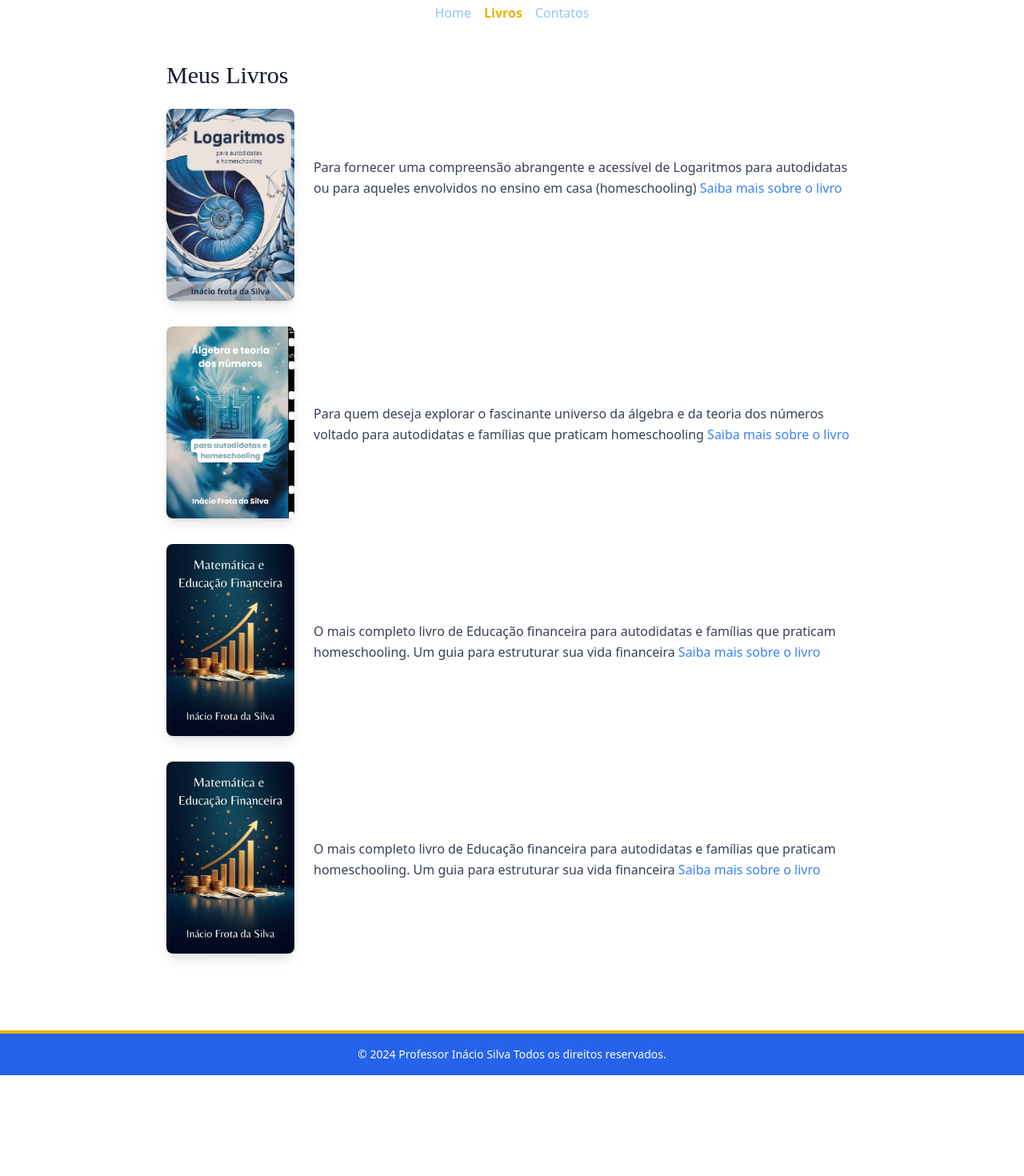
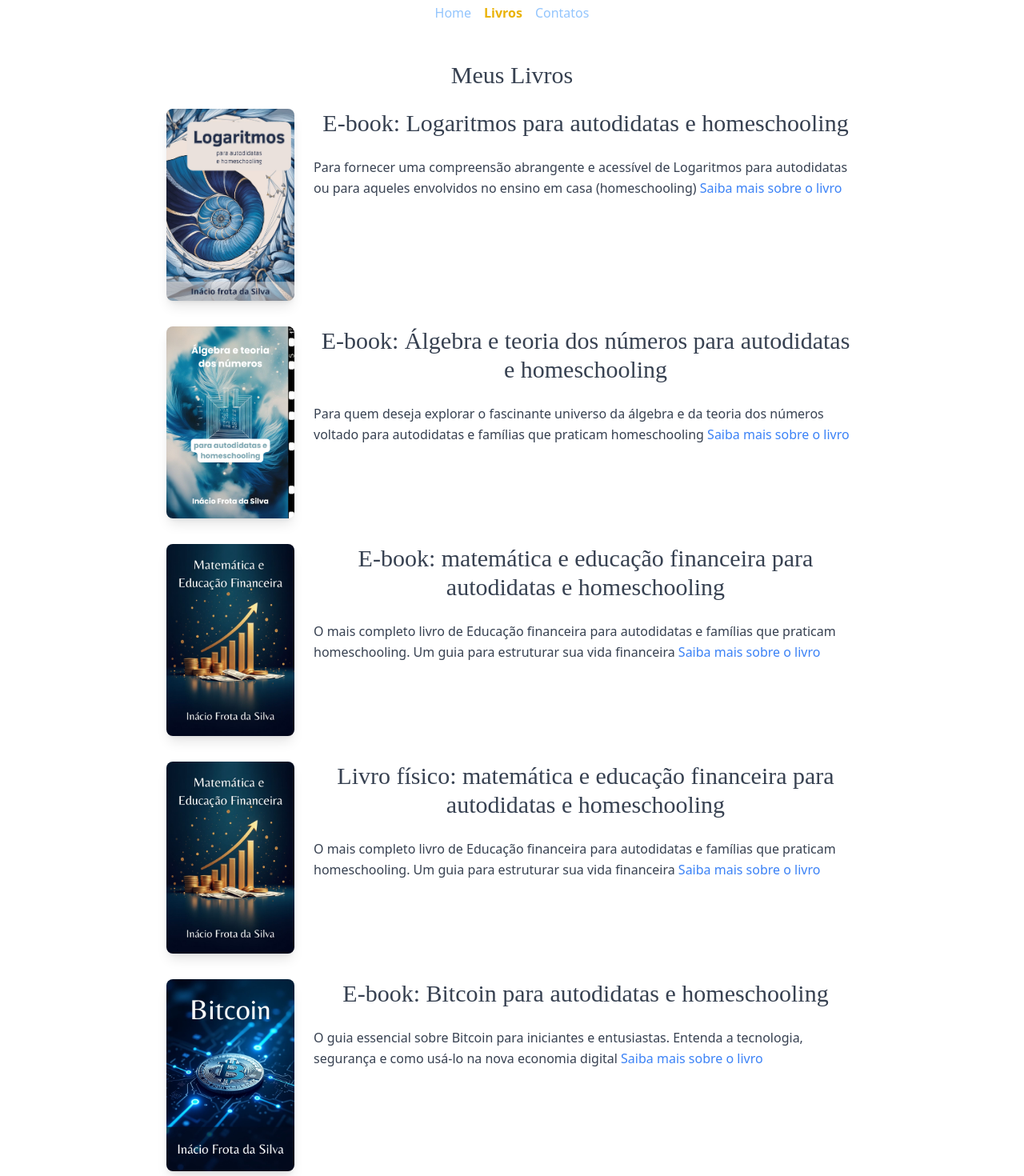
Before and after one commit to professorinaciosilva/sitepessoal, a Next.js app: page /livros in a window 1280 px wide. Shown: the part 180-1650 px from the top of the page at 80% size. Before the commit the page ends 1524 px from the top, so only its background shows below. Built offline with nearby package versions, Linux system fonts and the light colour scheme.

Commit message:
adição livro bitcoin e padronização de cores

```diff
--- a/app/components/Carousel.tsx
+++ b/app/components/Carousel.tsx
@@ -20,6 +20,12 @@ const images = [
     alt: 'Matemática e educação financeira para autodidatas e homeschooling',
     link: 'https://www.amazon.com.br/dp/B0DV9Y4S8R',
     description: 'O mais completo livro de Educação financeira para autodidatas e famílias que praticam homeschooling. Um guia para estruturar sua vida financeira',
+  },
+  {
+    src: '/images/capabitcoin.jpg',
+    alt: 'Bitcoin para autodidatas e homeschooling',
+    link: 'https://www.amazon.com.br/dp/B0DX3GFGLH',
+    description: 'O guia essencial sobre Bitcoin para iniciantes e entusiastas. Entenda a tecnologia, segurança e como usá-lo na nova economia digital.',
   },
 ];
 
--- a/app/contatos/page.tsx
+++ b/app/contatos/page.tsx
@@ -23,7 +23,7 @@ export default function ContactPage() {
 
   return (
     <div className="flex flex-col items-center justify-center min-h-screen">
-      <h1 className="text-3xl font-bold text-blue-600 mb-8 text-center">Entre em Contato</h1>
+      <h2 className="text-3xl mb-6 text-center">Entre em Contato</h2>
 
       <div className="w-full max-w-md space-y-8">
         {/* Informações de Contato */}
@@ -58,7 +58,7 @@ export default function ContactPage() {
 
         {/* Redes Sociais */}
         <div className="bg-white shadow-md rounded-lg p-6 text-center">
-          <h2 className="text-2xl font-semibold text-gray-800 mb-4">Nossas Redes Sociais</h2>
+          <h2 className="text-3xl mb-6 text-center">Nossas Redes Sociais</h2>
           <SocialLinks />
         </div>
       </div>
--- a/app/livros/page.tsx
+++ b/app/livros/page.tsx
@@ -29,12 +29,23 @@ const books = [
     image: '/images/capafinanceiro.jpeg', // Substitua pelo caminho da capa do livro
     link: 'https://www.amazon.com/dp/B0DVJ2Z1FD', // Link para o livro na Amazon
   },
+  {
+    id: 5,
+    title: 'E-book: Bitcoin para autodidatas e homeschooling',
+    description: 'O guia essencial sobre Bitcoin para iniciantes e entusiastas. Entenda a tecnologia, segurança e como usá-lo na nova economia digital',
+    image: '/images/capabitcoin.jpg', // Substitua pelo caminho da capa do livro
+    link: 'https://www.amazon.com.br/dp/B0DX3GFGLH', // Link para o livro na Amazon
+  },
+
+
+
+
 ];
 
 export default function BooksPage() {
   return (
     <div className="max-w-4xl mx-auto py-8 px-4">
-      <h1 className="text-3xl mb-6">Meus Livros</h1>
+      <h2 className="text-3xl mb-6 text-center">Meus Livros</h2>
       <div className="space-y-8">
   {books.map((book) => (
     <div key={book.id} className="flex gap-6 items-start">
@@ -59,7 +70,7 @@ export default function BooksPage() {
             href={book.link}
             target="_blank"
             rel="noopener noreferrer"
-            className="hover:underline"
+            className="text-gray-700 hover:underline"
           >
             {book.title}
           </a>
```
Also changed, not shown: public/images/capabitcoin.jpg (added).
